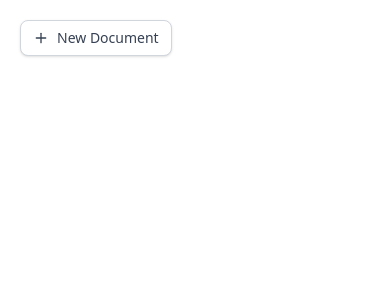
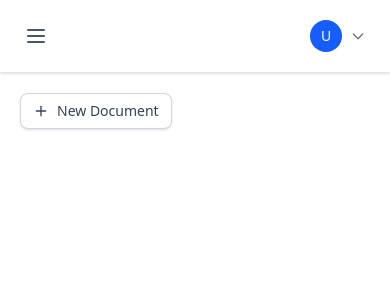
Before and after one commit to robs360/google-docs, a Next.js app in the folder docs-client/: page / in a window 390 px wide. Shown: the top 300 px of the page. Built offline with nearby package versions, Linux system fonts and the light colour scheme.

Commit message:
header added

```diff
--- a/docs-client/src/app/(commonLayout)/layout.tsx
+++ b/docs-client/src/app/(commonLayout)/layout.tsx
@@ -1,14 +1,19 @@
+'use client'
+import Header from "@/components/Header/Header"
 import Sidebar from "@/components/sidebar/SideBar"
+import { useState } from "react"
 
-const CommonLayout = async ({ children }: { children: React.ReactNode }) => {
-
-
+const CommonLayout =  ({ children }: { children: React.ReactNode }) => {
+    const [openSiderbar, setOpenSiderbar]=useState(false)
     return (
-        <div className="flex">
-            <Sidebar></Sidebar>
+       <div>
+        <Header setOpenSiderbar={setOpenSiderbar}></Header>
+         <div className="flex">
+            <Sidebar open={openSiderbar} setOpen={setOpenSiderbar}></Sidebar>
             <div className="flex-1 flex-grow p-5">{children}</div>
 
         </div>
+       </div>
     )
 }
 export default CommonLayout
--- /dev/null
+++ b/docs-client/src/components/Header/Header.tsx
@@ -0,0 +1,62 @@
+import React from 'react';
+
+interface HeaderProps {
+    setOpenSiderbar: React.Dispatch<React.SetStateAction<boolean>>;
+}
+
+const Header: React.FC<HeaderProps> = ({ setOpenSiderbar }) => {
+
+    return (
+        <header className="bg-white border-b border-gray-200 py-3 shadow-sm">
+            <div className="flex items-center justify-between px-4">
+                {/* Left - Menu Icon */}
+                <div className="flex items-center">
+                    <button
+                        className="p-2 md:hidden rounded-md hover:bg-gray-100 transition-colors"
+                        onClick={() => setOpenSiderbar(true)}
+                    >
+                        <svg
+                            className="w-6 h-6 text-gray-600"
+                            fill="none"
+                            stroke="currentColor"
+                            viewBox="0 0 24 24"
+                        >
+                            <path
+                                strokeLinecap="round"
+                                strokeLinejoin="round"
+                                strokeWidth={2}
+                                d="M4 6h16M4 12h16M4 18h16"
+                            />
+                        </svg>
+                    </button>
+                </div>
+
+                {/* Right - Avatar */}
+                <div className="flex items-center space-x-3">
+                    <div className="relative">
+                        <button className="flex items-center space-x-2 p-2 rounded-full hover:bg-gray-100 transition-colors">
+                            <div className="w-8 h-8 bg-blue-600 rounded-full flex items-center justify-center">
+                                <span className="text-white text-sm font-medium">U</span>
+                            </div>
+                            <svg
+                                className="w-4 h-4 text-gray-500"
+                                fill="none"
+                                stroke="currentColor"
+                                viewBox="0 0 24 24"
+                            >
+                                <path
+                                    strokeLinecap="round"
+                                    strokeLinejoin="round"
+                                    strokeWidth={2}
+                                    d="M19 9l-7 7-7-7"
+                                />
+                            </svg>
+                        </button>
+                    </div>
+                </div>
+            </div>
+        </header>
+    );
+};
+
+export default Header;
```
Also changed, not shown: 5 other files (tests, documents, lock files or other folders).
